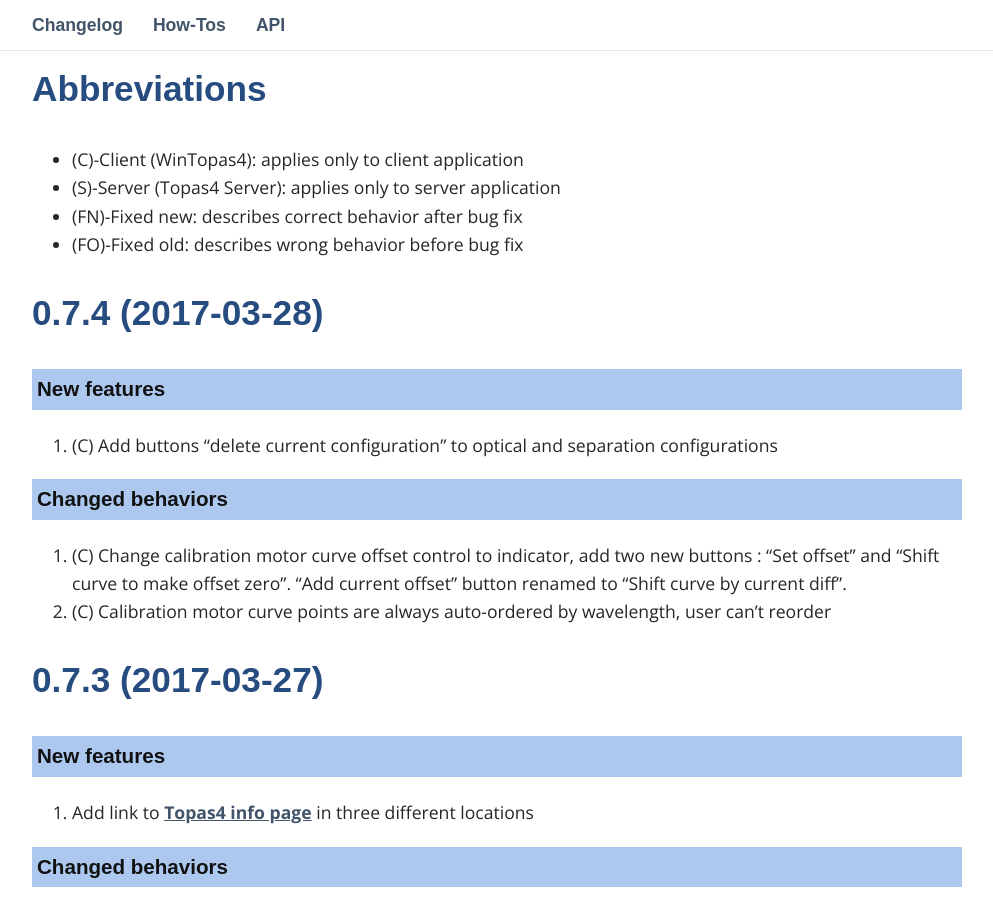
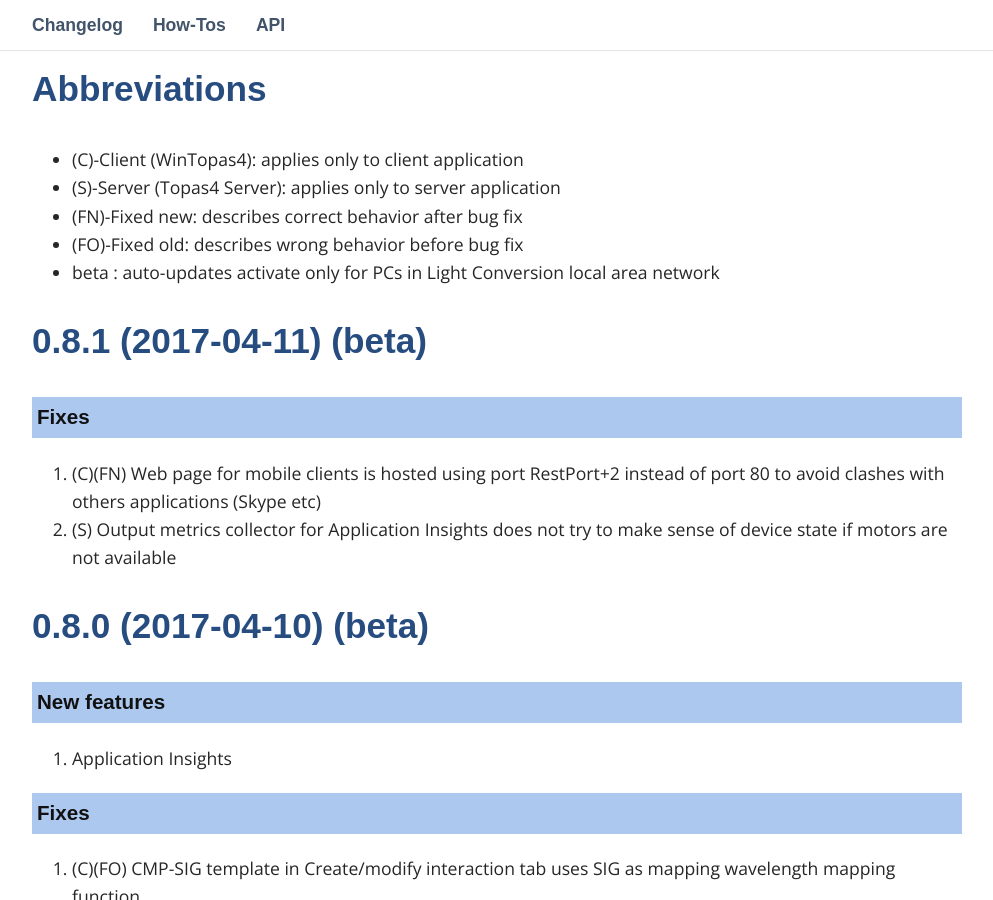
Before and after one commit to DomasM/Topas4InfoTemp00, a Jekyll site: the page built from _pages/03_changelog.md, in a window 1280 px wide and 900 px high, scrolled down 408 px. Shown: the whole window, without its empty margins (143-1136 px from the left). Built offline with Jekyll 4.4.1, drawn with Linux system fonts in a browser that asks for light colours; some web fonts are replaced; comment, search, counter and statistics services are not loaded; some of the changed text lies outside the part shown.

Commit message:
0.8.0.0 and 0.8.1.0 changelog.

```diff
--- a/_pages/03_changelog.md
+++ b/_pages/03_changelog.md
@@ -15,6 +15,27 @@
 * (S)-Server (Topas4 Server): applies only to server application
 * (FN)-Fixed new: describes correct behavior after bug fix
 * (FO)-Fixed old: describes wrong behavior before bug fix
+* beta : auto-updates activate only for PCs in Light Conversion local area network
+
+
+## 0.8.1 (2017-04-11) (beta)
+
+### Fixes
+
+1. (C)(FN) Web page for mobile clients is hosted using port RestPort+2 instead of port 80 to avoid clashes with others applications (Skype etc)
+2. (S) Output metrics collector for Application Insights does not try to make sense of device state if motors are not available
+
+
+## 0.8.0 (2017-04-10) (beta)
+
+### New features
+
+1. Application Insights
+
+### Fixes
+
+1. (C)(FO) CMP-SIG template in Create/modify interaction tab uses SIG as mapping wavelength mapping function
+2. (C)(FO) Saved motors positions list in single device tab does not show vertical scrollbar if there isn't enough space
 
 
 ## 0.7.4 (2017-03-28)
```
